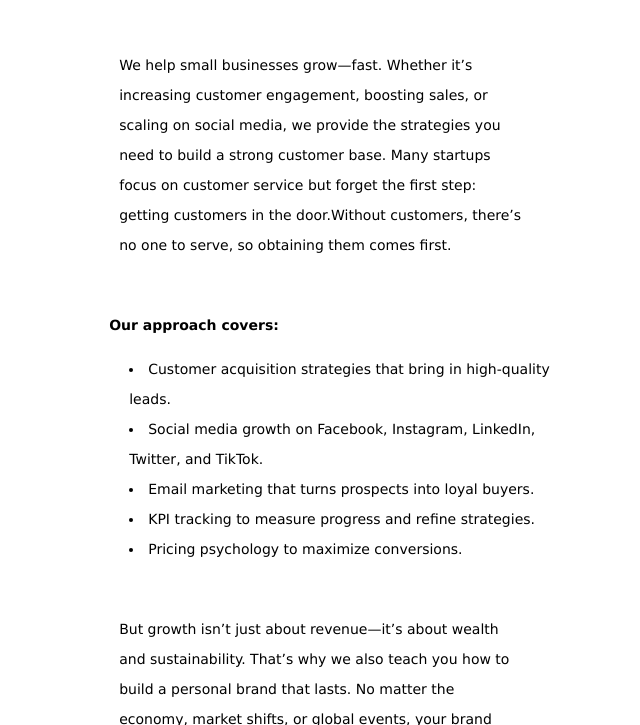
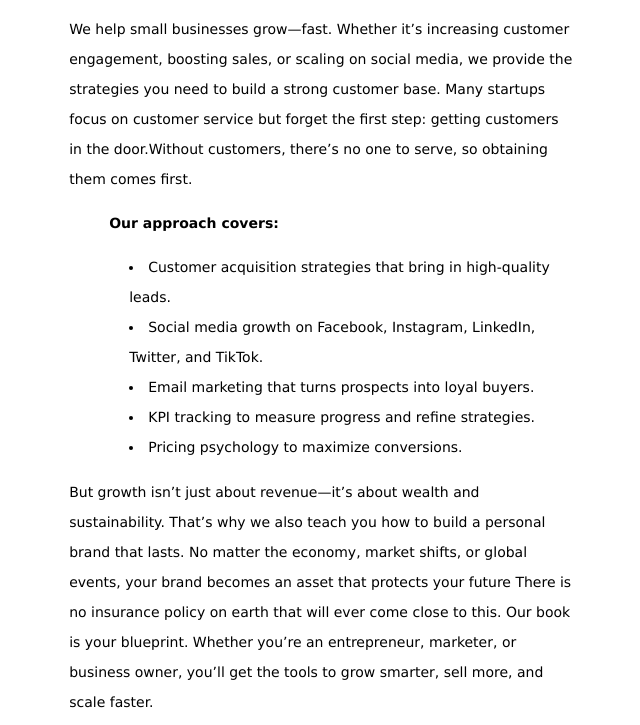
Before and after one commit to Financehub123/M, a plain HTML site: page index.html in a window 1280 px wide. Shown: the top 725 px of the page, without its empty margins (268-908 px from the left). Drawn offline with Linux system fonts and the light colour scheme.

Commit message:
Add files via upload

```diff
--- a/index.html
+++ b/index.html
@@ -22,14 +22,14 @@ li{
 <body style="height: 500px;">
     <div class="p" style="width: 40%;  margin: auto;  padding: 0 100px 0 0; line-height: 30px; font-family: 'Lucida Sans', 'Lucida Sans Regular', 'Lucida Grande', 'Lucida Sans Unicode', Geneva, Verdana, sans-serif;" >
         <p style="text-transform: capitalize; font-family: 'Segoe UI', Tahoma, Geneva, Verdana, sans-serif;" class="">
-            <div class="text" style="margin: 50px;">We help small businesses grow—fast. Whether it’s increasing customer engagement, boosting sales, or scaling on social media, we provide the strategies you need to build a strong customer base. Many startups focus on customer service but forget the first step: getting customers in the door.Without customers, there’s no one to serve, so obtaining them comes first. </div>
+            <div class="text" style="margin: ;">We help small businesses grow—fast. Whether it’s increasing customer engagement, boosting sales, or scaling on social media, we provide the strategies you need to build a strong customer base. Many startups focus on customer service but forget the first step: getting customers in the door.Without customers, there’s no one to serve, so obtaining them comes first. </div>
            <ul><b> Our approach covers:</b></ul>
                 	<li>Customer acquisition strategies that bring in high-quality leads.</li>
                 	<li>Social media growth on Facebook, Instagram, LinkedIn, Twitter, and TikTok.</li>
                 	<li>Email marketing that turns prospects into loyal buyers.</li>
                 	<li>KPI tracking to measure progress and refine strategies.</li>
-                	<li>Pricing psychology to maximize conversions.</li>
-           <div class="text" style="margin: 50px;">
+                	<li style="padding-bottom: 15px;">Pricing psychology to maximize conversions.</li>
+           <div class="text" style="margin: ;">
             But growth isn’t just about revenue—it’s about wealth and sustainability. That’s why we also teach you how to build a personal brand that lasts. No matter the economy, market shifts, or global events, your brand becomes an asset that protects your future There is no insurance policy on earth that will ever come close to this.
             Our  book is your blueprint. Whether you’re an entrepreneur, marketer, or business owner, you’ll get the tools to grow smarter, sell more, and scale faster.
            </div>
```
